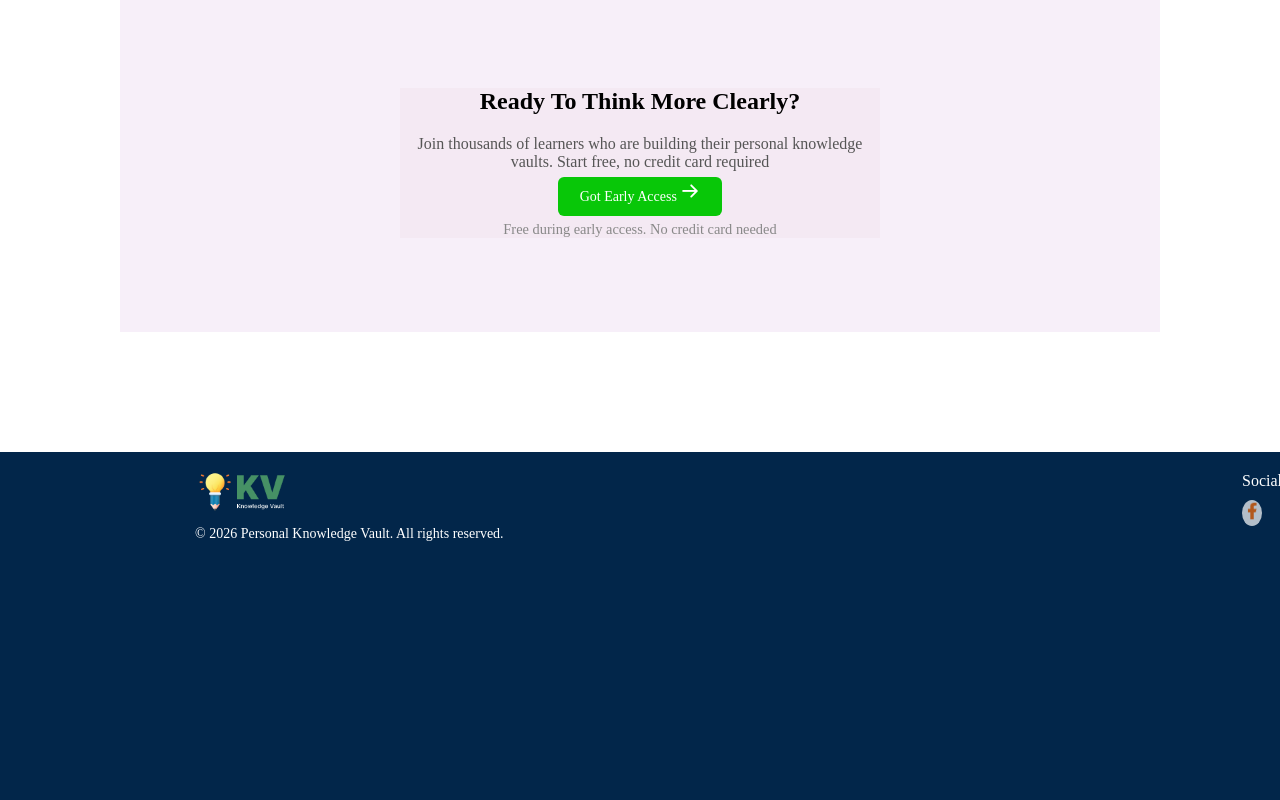
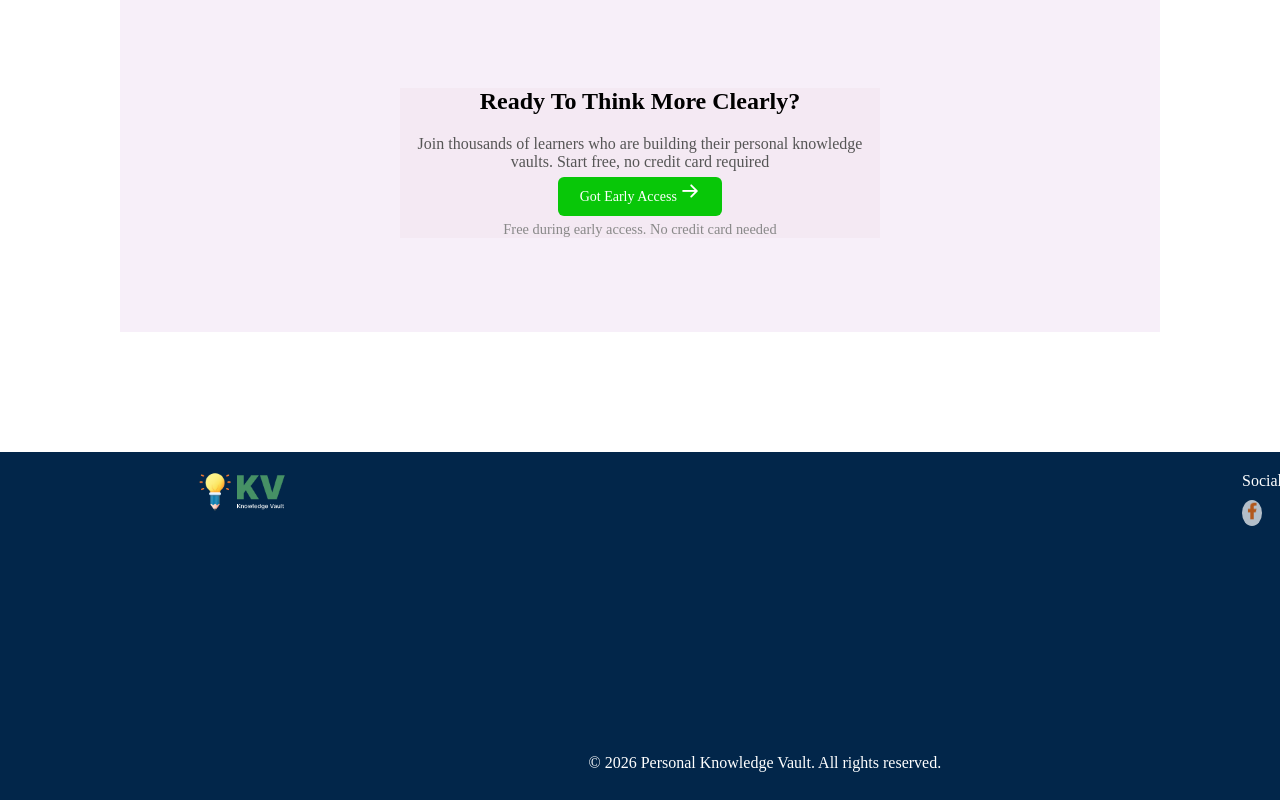
Before and after one commit to scaryvut/Assassignment01, a plain HTML site: page index.html in a window 1280 px wide. Shown: the part 2490-3290 px from the top of the page. Drawn offline with Linux system fonts and the light colour scheme.

Commit message:
Fixed my copyright section

```diff
--- a/index.html
+++ b/index.html
@@ -122,7 +122,11 @@
         <div class="footer-container">
         <div class="footer-left">
             <img class="logo" src="./assets/logo-footer.png" alt=" ">
+
+        </div>
+            <div id="position">
             <p>&copy; 2026 Personal Knowledge Vault. All rights reserved.</p>
+
         </div>
 
         <div class="footer-right">
--- a/index2.css
+++ b/index2.css
@@ -50,3 +50,10 @@ h1 {
 .content-box a{
     margin-top: 16px;
 }
+
+#position{
+  height: 300px;
+  display: flex;
+  align-items: flex-end
+
+}
```
